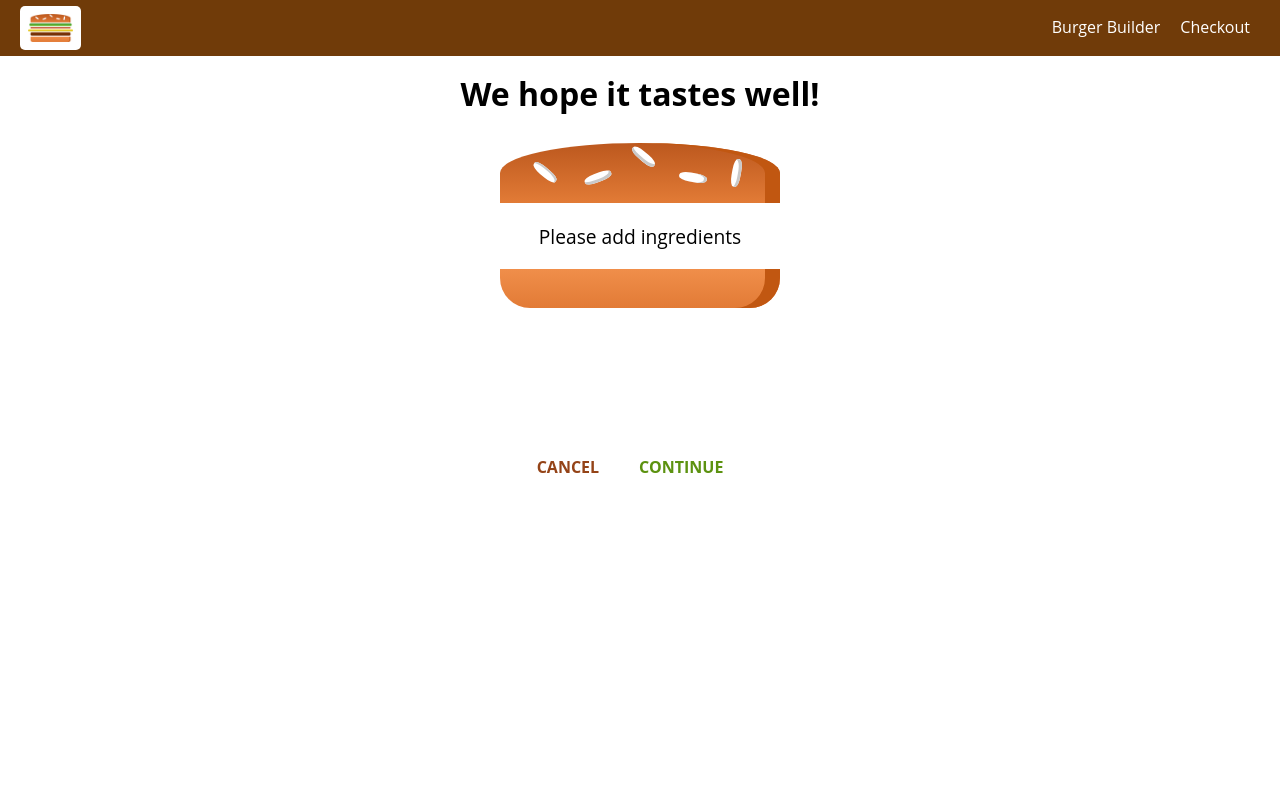
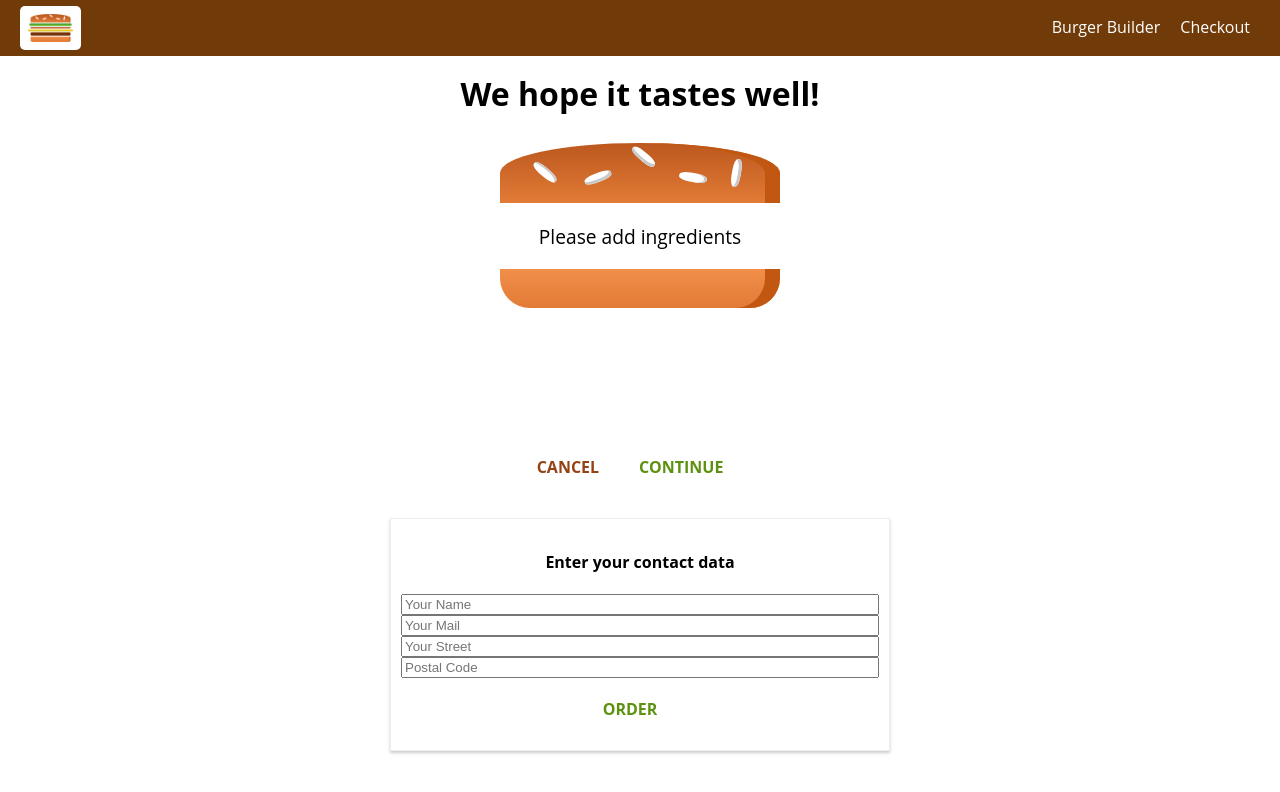
Before and after one commit to tnguyen440/burger-builder, a React app: page /checkout in a window 1280 px wide. Both pictures are taken after a click on the button "CONTINUE". Shown: the top 792 px of the page. Built offline with nearby package versions, Linux system fonts and the light colour scheme.

Commit message:
add contact data form

```diff
--- a/src/containers/Checkout/Checkout.js
+++ b/src/containers/Checkout/Checkout.js
@@ -1,6 +1,8 @@
 import React, { Component } from 'react';
+import { Route } from 'react-router-dom';
 
 import CheckoutSummary from '../../components/Order/CheckoutSummary';
+import ContactData from './ContactData';
 
 class Checkout extends Component {
   state = {
@@ -38,6 +40,10 @@ class Checkout extends Component {
           checkoutContinued={this.checkoutCountinueHandler}
           checkouCancelled={this.checkoutCancellHandler}
         />
+        <Route
+          path={this.props.match.url + '/contact-data'}
+          component={ContactData}
+        />
       </div>
     );
   }
--- /dev/null
+++ b/src/containers/Checkout/ContactData.css
@@ -0,0 +1,24 @@
+.ContactData {
+  margin: 20px auto;
+  width: 80%;
+  text-align: center;
+  box-shadow: 0 2px 3px #ccc;
+  border: 1px solid #eee;
+  padding: 10px;
+  box-sizing: border-box;
+}
+
+.ContactData form {
+  display: flex;
+  flex-direction: column;
+}
+
+.Input {
+  display: block;
+}
+
+@media (min-width: 600px) {
+  .ContactData {
+    width: 500px;
+  }
+}
--- a/src/containers/Checkout/ContactData.js
+++ b/src/containers/Checkout/ContactData.js
@@ -0,0 +1,37 @@
+import React, { Component } from 'react';
+import classes from './ContactData.css';
+
+import Button from '../../components/Button/Button';
+
+class ContactData extends Component {
+  state = {
+    name: '',
+    email: '',
+    address: {
+      street : '',
+      postCode: ''
+    }
+  }
+
+
+  render() {
+    return (
+      <div className={classes.ContactData}>
+        <h4>Enter your contact data</h4>
+        <form>
+          <input type='text' name='name' placeholder='Your Name' />
+          <input type='email' name='email' placeholder='Your Mail' />
+          <input type='text' name='street' placeholder='Your Street' />
+          <input type='text' name='postal' placeholder='Postal Code' />
+          <Button
+            btnType='Success'
+          >
+            ORDER
+          </Button>
+        </form>
+      </div>
+    );
+  }
+}
+
+export default ContactData;
```
